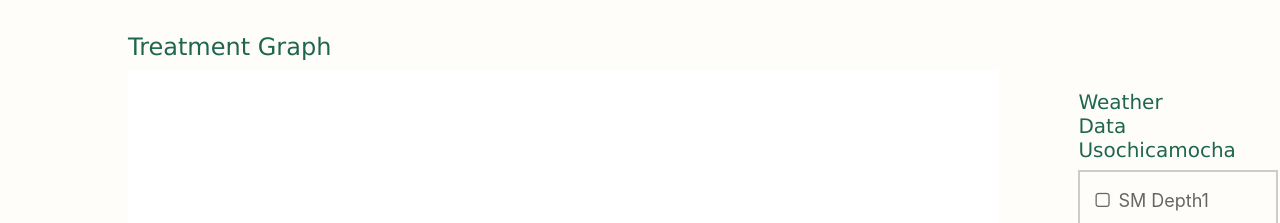
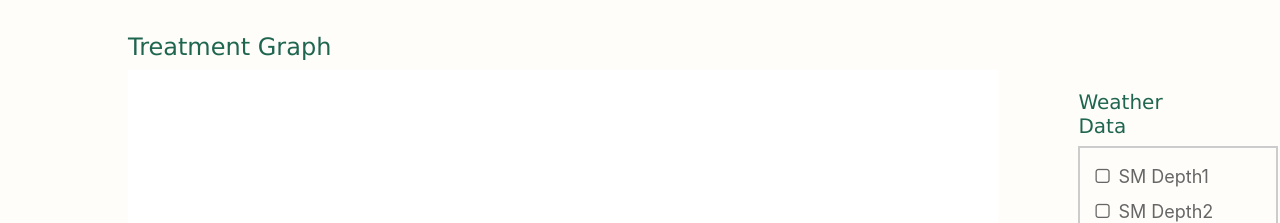
Before and after one commit to marlacp/IrrigationSystem_Treatments, a React (Create React App) app: page /treatments/1 in a window 1280 px wide. Shown: the part 583-806 px from the top of the page. Built offline with nearby package versions, Linux system fonts and the light colour scheme; no server answers.

Commit message:
ajuste checkbox

```diff
--- a/src/components/CheckboxChart.jsx
+++ b/src/components/CheckboxChart.jsx
@@ -56,7 +56,7 @@ render(){
         <React.Fragment>
             <div onSubmit={this.handleSubmit} >
 
-                <h5 className="titulo">Weather Data Usochicamocha</h5>
+                <h5 className="titulo">Weather Data</h5>
 
                 <div className="containerCheck">
 
```
